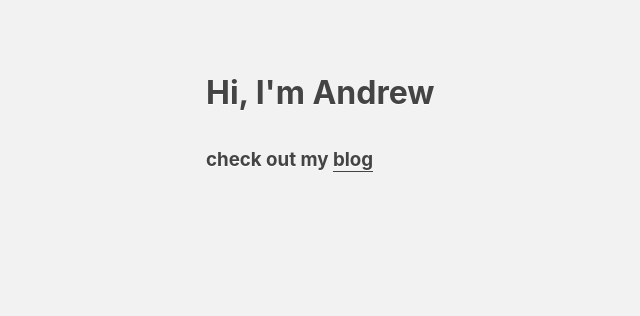
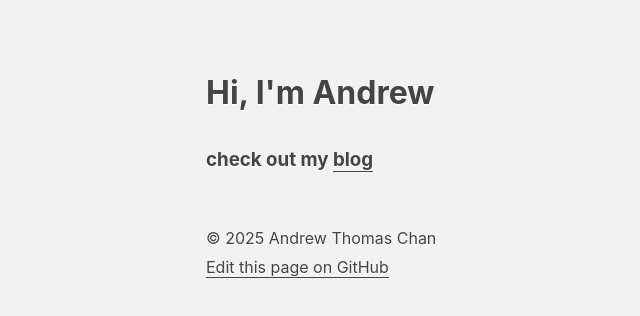
Before and after one commit to andrewtchan/andrewtchan.github.io, an Eleventy site: page index.html in a window 1280 px wide. Shown: the whole page, without its empty margins (18-658 px from the left). Built offline with nearby package versions, Linux system fonts and the light colour scheme; Eleventy itself is replaced by a stand-in of ours; files that its build step writes are made by us from their sources.

Commit message:
feat: basic footer

```diff
--- a/_includes/base.html
+++ b/_includes/base.html
@@ -26,5 +26,11 @@
   </head>
   <body>
     {{ content }}
+    <footer>
+      <br>
+      © 2025 Andrew Thomas Chan
+      <br>
+      <a href="https://github.com/andrewtchan/www/blob/main/{{ page.inputPath }}">Edit this page on GitHub</a>
+    </footer>
   </body>
 </html>
```
